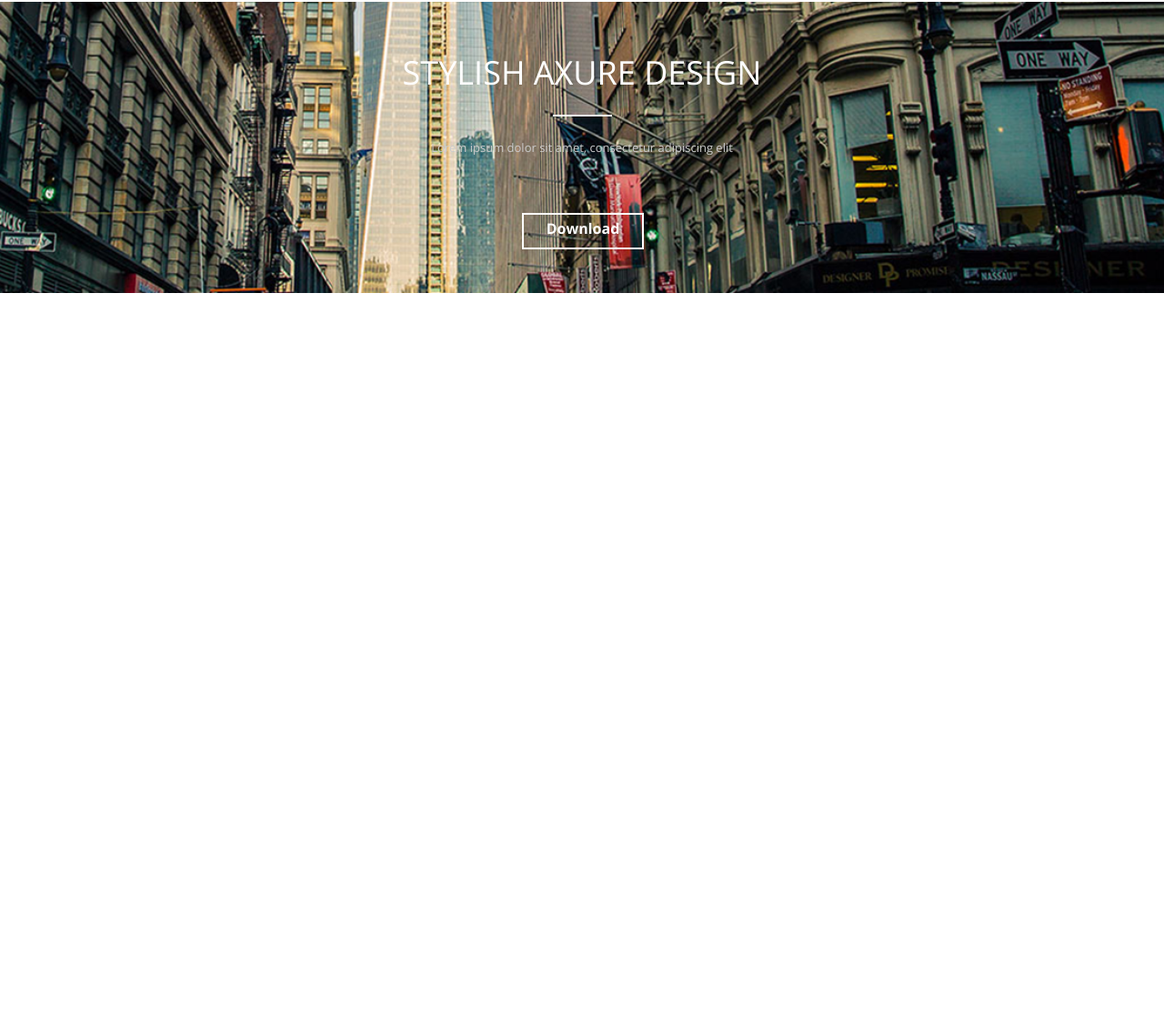
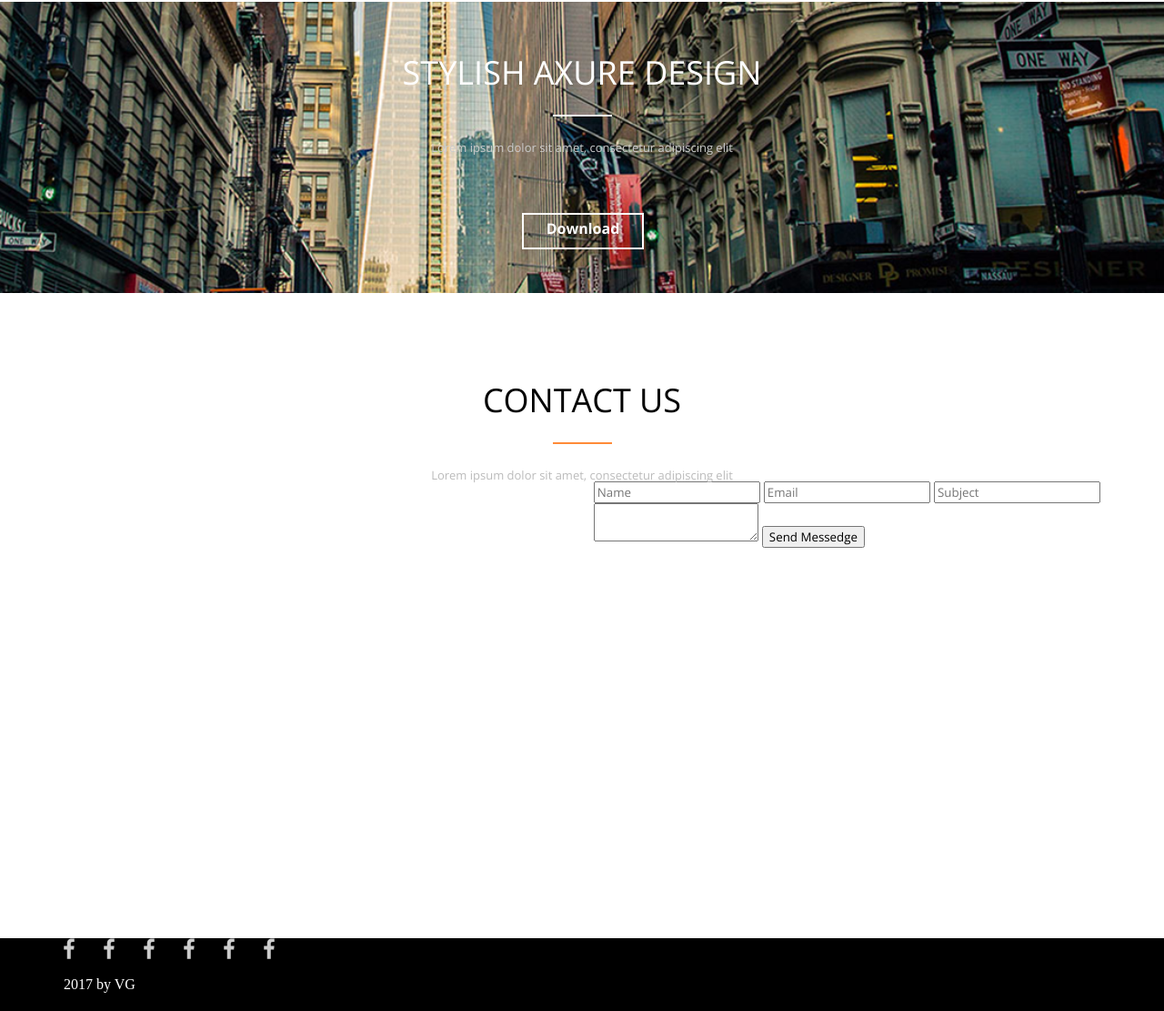
Before and after one commit to grischenko-v/axitlanding, a website: page app/index.html in a window 1280 px wide. Shown: the part 4813-5924 px from the top of the page at 91% size. Before the commit the page ends 5135 px from the top, so only its background shows below. Drawn offline with nearby package versions, Linux system fonts and the light colour scheme.

Commit message:
clean code, outline: none added

```diff
--- a/app/index.html
+++ b/app/index.html
@@ -272,6 +272,39 @@
       </div>
     </article>
     </section>
+    <section class = "contact-us">
+    <article class = "container clearfix">
+       <div class = "main-title">
+      	<h1>contact us</h1>
+        <div class="orange-line"></div>
+        <p>Lorem ipsum dolor sit amet, consectetur adipiscing elit</p>
+      </div>
+      <form>
+      	<fieldset>
+      		<input type="text" name="name" placeholder="Name">
+      		<input type="text" name="email" placeholder="Email">
+      		<input type="text" name="sunject" placeholder="Subject">
+      	</fieldset>
+      	<textarea placeholder="Messedge">
+
+      	</textarea>
+      	<input type="button" value = "Send Messedge">
+      </form>
+    </article>
+    </section>
  </main>
+ <footer>
+    <article class = "container clearfix">
+ 	<div class="footer-socials">
+ 		<div class="footer-social fb"></div>
+        <div class="footer-social fb"></div>
+        <div class="footer-social fb"></div>
+        <div class="footer-social fb"></div>
+        <div class="footer-social fb"></div>
+        <div class="footer-social fb"></div>
+ 	</div>
+ 	<div class="footer-copyright">2017 by VG</div>
+ 	 </article>
+ </footer>
 </body>
 </html>
--- /dev/null
+++ b/app/scss/_contact-us.scss
@@ -0,0 +1,30 @@
+.contact-us{
+    background-color: white;
+    min-height: 609px;
+    padding-top: 100px;
+	article{
+       .main-title{
+        text-align: center;
+        width: 620px;
+        margin: 0 auto;
+        h1{
+      	  font-size: 36px;
+          text-transform: uppercase;
+        }
+        p{
+      	  color: #bbb;
+      	  font-size: 13px;
+        }
+        .orange-line{
+      	  width: 65px;
+      	  margin: 0 auto;
+      	  margin-top: 28px;
+      	  margin-bottom: 28px;
+      	  border-bottom: 2px solid rgb(255, 139, 56);
+        }
+     }
+     form{
+      float: right;
+     }
+	}
+}
--- /dev/null
+++ b/app/scss/_footer.scss
@@ -0,0 +1,19 @@
+footer{
+    background-color: black;
+    min-height: 80px;
+    article{
+     color:white;
+     .footer-socials{
+     	margin: 0 auto;
+
+       .footer-social{
+     	background-image: url("../img/footer-social-media-icons.png");
+     	background-repeat: no-repeat;
+     	height: 40px;
+     	width: 40px;
+     	display: inline-block;
+
+       }
+     }
+    }
+}
--- a/app/scss/_header.scss
+++ b/app/scss/_header.scss
@@ -100,8 +100,7 @@
 		    }
 	    }
     }
-  }
-}
+
 
 form{
 		background: white;
@@ -145,6 +144,7 @@ form{
       border-bottom: 2px solid #ccc !important;
       box-shadow: none !important;
       &:focus{
+         outline: none;
          border-top: transparent !important;
          border-left: transparent !important;
          border-right: transparent !important;
@@ -170,10 +170,11 @@ form{
       border-bottom: 2px solid transparent !important;
       box-shadow: none !important;
       &:focus{
+         outline: none;
          border-top: transparent !important;
          border-left: transparent !important;
          border-right: transparent !important;
-             border-bottom: 2px solid transparent !important;
+         border-bottom: 0px solid transparent !important;
          box-shadow: none !important;
       }
       &:hover{
@@ -181,3 +182,5 @@ form{
       }
 		}
    }
+  }
+}
--- a/app/scss/main.scss
+++ b/app/scss/main.scss
@@ -11,6 +11,9 @@
 @import "pricing";
 @import "reviews";
 @import "design";
+@import "contact-us";
+@import "footer";
+
 
 *{
 	font-family: 'Open Sans', sans-serif;
```
Also changed, not shown: app/css/main.css, app/img/footer-social-media-icons.png (added). Lines whose indentation alone changed are shown as unchanged.
